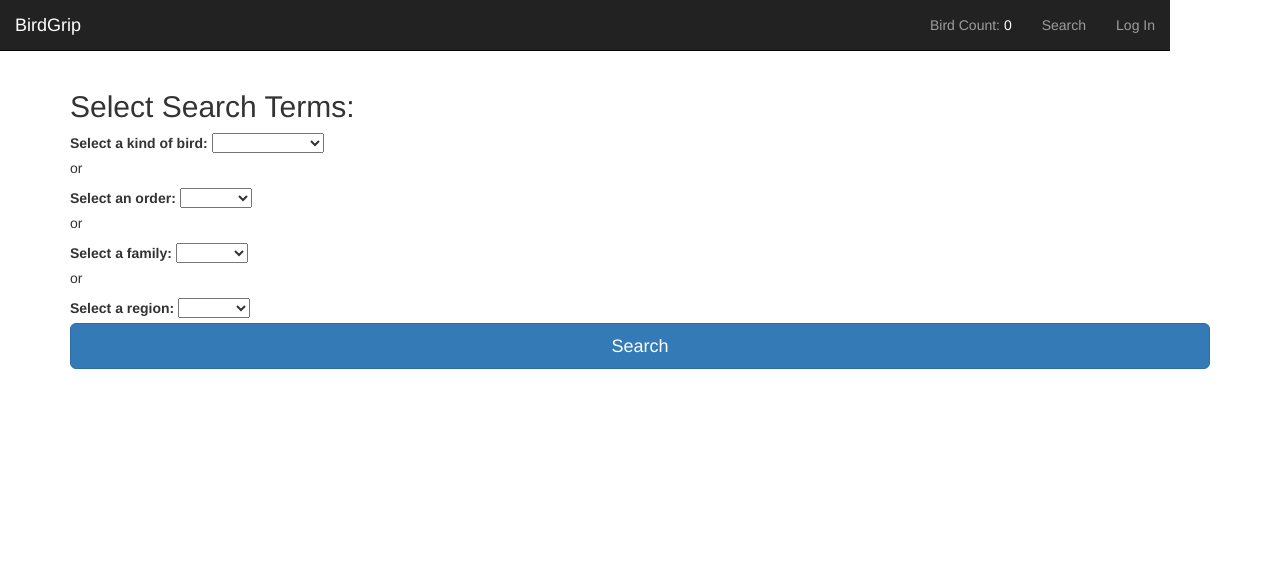
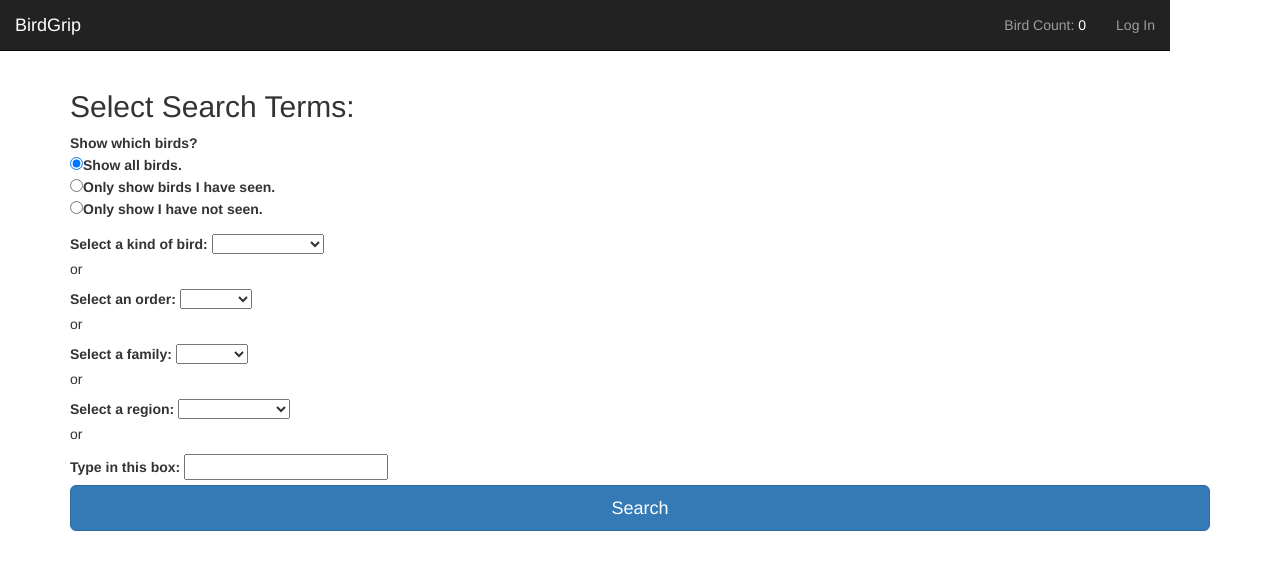
Before and after one commit to dovekie/final_project, a Flask app: template templates/search.html in a window 1280 px wide. Shown: the top 570 px of the page. Run offline with Flask 2, Linux system fonts and the light colour scheme; tables that the repository leaves empty hold one stand-in row (values such as "Sample post"); the template is opened without the code that fills it: values that come from a table or form of the project are taken from there, most other values are stand-ins (such as "Sample title", 1, 10 or a date in 2020); data that the repository does not hold is empty; some libraries are stand-ins or nearby versions.

Commit message:
rationalized the region codes and streamlined the search function.

```diff
--- a/seed.py
+++ b/seed.py
@@ -18,7 +18,7 @@
 
     ebirds = {}
 
-    for bird in json_birds:  # make a dict of scientific names: taxonIDs
+    for bird in json_birds:  # make a dict with the format: ebird[scientific name] = (taxonID, common name)
         bird_id = bird["taxonID"]
         common_name = bird["comName"]
         binom = bird["sciName"]
@@ -32,6 +32,8 @@
     faircloth_data = json.loads(faircloth_string)
     faircloth_birds = faircloth_data["records"]
 
+
+    # match the faircloth data to the ebird data, and use both to create a new row in the birds table.
     for bird in faircloth_birds:
         if bird["binomial"] in ebirds:
             binomial = bird["binomial"]
--- a/server.py
+++ b/server.py
@@ -3,7 +3,7 @@
 
 from jinja2 import StrictUndefined
 
-from flask import Flask, render_template, redirect, request, flash, session
+from flask import Flask, render_template, redirect, request, flash, session, jsonify
 from flask_debugtoolbar import DebugToolbarExtension
 
 from model import User, Bird, Observation, connect_to_db, db
@@ -14,7 +14,7 @@
 
 app.jinja_env.undefined = StrictUndefined
 
-# Housekeeping over. Now for routes.
+# common names for bird orders
 SPUH_EQUIVALENTS = {'Struthioniformes' : "Ostriches",
                     'Rheiformes' : "Rheas",
                     'Casuariiformes' : "Cassowaries",
@@ -56,6 +56,28 @@
                     'Piciformes' : "Woodpeckers",
                     'Passeriformes' : "Songbirds"}
 
+# rationalizing location codes
+REGION_CODES = { "NA" : "North America",
+              "MA" : "Middle America",
+              "SA" : "South America",
+              "LA" : "Latin America",
+              "AF" : "Africa",
+              "EU" : "Eurasia",
+              "OR" : "South Asia",
+              "AU" : "Australasia",
+              "AO" : "Atlantic Ocean",
+              "PO" : "Pacific Ocean",
+              "IO" : "Indian Ocean",
+              "TrO": "Tropical Ocean",
+              "TO" : "Temperate Ocean",
+              "NO" : "Northern Ocean",
+              "SO" : "Southern Ocean",
+              "AN" : "Antarctica",
+              "So. Cone" : "Southern Cone"
+}
+
+# Housekeeping over. Now for routes.
+
 @app.route('/')
 def index():
     """
@@ -63,27 +85,12 @@
 
     Displays a dynamic list of bird species organized by order and family
     """
-    try:
-        this_user = session['username']
-    except KeyError:
-        this_user = "guest"
-
-    print this_user
-
-    if this_user is not "guest":
-        this_user_id = User.query.filter(User.username == session['username']).one().user_id
-        print this_user_id
-
-        obs_list_clean = db.session.query(Observation.bird_id).filter(Observation.user_id == this_user_id).all()
-        print obs_list_clean
 
     # get all orders
     orders = db.session.query(Bird.order).order_by(Bird.taxon_id).group_by(Bird.order).all()
 
-    # cleaning up the one-item tuples. This should be a list comprehension.
-    orders_list = []
-    for order in orders:
-        orders_list.append(order[0])
+    # cleaning up the one-item tuples.
+    orders_list = [order[0] for order in orders]
 
     # get all families, and all orders for all families
     families = db.session.query(Bird.family, Bird.order).order_by(Bird.taxon_id).group_by(Bird.family).all()
@@ -91,7 +98,29 @@
     # get all bird objects
     birds = Bird.query.order_by(Bird.taxon_id).all()
 
-    return render_template("homepage.html", orders=orders_list, families = families, birds=birds, obs=obs_list_clean)
+    return render_template("homepage.html", orders=orders_list, families = families, birds=birds)
+
+@app.route('/mark_user_birds', methods=["GET"])
+def mark_birds():
+
+    # This will return None if the user is not logged in
+    this_user = session.get('username')
+
+    if this_user is not None:
+        this_user_id = User.query.filter(User.username == session['username']).one().user_id
+        print this_user_id
+
+        obs_list = db.session.query(Observation.bird_id).filter(Observation.user_id == this_user_id).all()
+        print len(obs_list)
+        #clean up one-item tuples
+        obs_dict = {obs[0]: '' for obs in obs_list}
+        print obs_dict
+        obs_json = jsonify(obs_dict)
+        print obs_json
+
+        return obs_json
+    else:
+        return {}  # FIXME
 
 @app.route('/search', methods=["GET"])
 def search():
@@ -103,7 +132,7 @@
     spuh = SPUH_EQUIVALENTS
     orders = Bird.query.order_by(Bird.taxon_id).group_by(Bird.order).all()
     families = Bird.query.order_by(Bird.taxon_id).group_by(Bird.family).all()
-    regions = Bird.query.order_by(Bird.taxon_id).group_by(Bird.region).all()
+    regions = REGION_CODES
 
     return render_template("search.html", orders=orders, families=families, regions=regions, spuh=spuh)
 
@@ -114,35 +143,66 @@
 
     Take search parameters from the user and queries the database
     """
+    bird_limit_param = request.form.get("which_birds")
     spuh_param = request.form.get("select_spuh")
     order_param = request.form.get("select_order")
     family_param = request.form.get("select_family")
     region_param = request.form.get("select_region")
+    other_param = request.form.get("fuzzy")
 
+    q = Bird.query
+
+    if bird_limit_param:
+        # if bird_limit_param == "all_birds":
+            # pass
+        # elif bird_limit_param == "my_birds":
+            # only show birds I have observed
+        # elif bird_limit_param == "not_my_birds":
+            # only show birds I have not observed
+        pass
+    else:
+        pass
+
+        # right now, "spuh" is just another way of picking an order
     if spuh_param:
+        print "spuh: ", spuh_param, type(spuh_param)
         order_param = spuh_param
 
+        # filter the query by order, if the user has selected an order parameter
     if order_param:
-        print order_param, type(order_param)
-        raw_orders = Bird.query.order_by(Bird.taxon_id).filter(Bird.order == order_param)
-        orders = raw_orders.group_by(Bird.order).all()
-    else:
-        orders = Bird.query.order_by(Bird.taxon_id).group_by(Bird.order).all()
+        print "order ", order_param, type(order_param)
+        q = q.filter_by(order = order_param)
 
     if family_param:
-        print family_param, type(family_param)
-        raw_families = Bird.query.order_by(Bird.taxon_id).filter(Bird.family == family_param)
-        families = raw_families.group_by(Bird.family).all()
-    else:
-        families = Bird.query.order_by(Bird.taxon_id).group_by(Bird.family).all()
+        q = q.filter_by(family = family_param)
 
+        # search inside the region field
     if region_param:
-        print region_param, type(region_param)
-        birds = Bird.query.order_by(Bird.taxon_id).filter(Bird.region==region_param).all()
-    else:
-        birds = Bird.query.order_by(Bird.taxon_id).all()
+        q = q.filter(Bird.region.like('%'+region_param+'%'))
 
-    return render_template("homepage.html", orders=orders, families = families, birds=birds)
+    # put the final query in order by taxon ID
+    q = q.order_by(Bird.taxon_id)
+
+    # get a list of bird objects
+    birds = q.all()
+
+    # get a list of order objects
+    orders_objects = q.group_by(Bird.order).all()
+
+    # generate a list of orders
+    orders_list = []
+    for order in orders_objects:
+        orders_list.append(order.order)
+
+    # get a list of family objects
+    families_objects = q.group_by(Bird.family).all()
+
+    # generate a list of (family, order) tuples
+    families = []
+    for family in families_objects:
+        families.append((family.family, family.order))
+
+    return render_template("homepage.html", orders=orders_list, families = families, birds=birds)
 
 
 # def searchfunct(list (maybe a dictionary?) of arguments):
@@ -164,7 +224,7 @@
 @app.route('/signup', methods=["POST"])
 def process_signup():
 
-    username = request.form.get("username")
+    username = request.form.get("username").lower()
     password = request.form.get("password")
     email = request.form.get("email")
 
@@ -246,11 +306,11 @@
 if __name__ == "__main__":
     # We have to set debug=True here, since it has to be True at the point
     # that we invoke the DebugToolbarExtension
-    # app.debug = True
+    app.debug = True
 
     connect_to_db(app)
 
     # Use the DebugToolbar
-    # DebugToolbarExtension(app)
+    DebugToolbarExtension(app)
 
     app.run()
--- a/static/birdscript.js
+++ b/static/birdscript.js
@@ -1,24 +1,47 @@
 //speaker-to-internets
 
-var happycount = 0;
 
-$( "p" ).click(function() {
+
+$( document ).ready(function() {
+	var happycount = 0;
+    console.log( "ready!" );
+    $.get("/mark_user_birds", function (obs_list) {
+		console.log(obs_list);
+		for (var property in obs_list) {
+			console.log("property " + property);
+			$( "#" + property ).addClass( "highlight" );
+			birdcount = $('.highlight').length;
+			$("#bird_counter").html(birdcount);
+			}
+		}
+	);
+});
+
+
+$( document ).ready( function() {
+	// $.get("/birdcount", function (birdcount) {
+	// 	console.log ("birdcount: " + birdcount);
+	// 	$("#bird_counter").html(birdcount);
+	// })
+	$( "p.species_span" ).click(function() {
 	  $( this ).toggleClass("highlight");
 	  if ( $( this ).is( ".highlight" ) ) {
-	  	happycount++;
-	    console.log("happy = " + happycount);
+	  	// happycount++;
+	   //  console.log("happy = " + happycount);
 		} else {
-		happycount--;
-	    console.log("happy = " + happycount);
+		// happycount--;
+	 //    console.log("happy = " + happycount);
 		}
 
-	    $("#bird_counter").html(happycount);
+		birdcount = $('.highlight').length;
+		$("#bird_counter").html(birdcount);
 
 	    $.ajax("/add_obs", {
 	    	method: "POST",
             datatype:"json",
-	    	data: {'count': happycount, 'bird': $(this).attr("id")}
+	    	data: {'count': birdcount, 'bird': $(this).attr("id")}
 	    }).done(function() {
   			console.log("Victory!");
 		});
 	  });
+	})
--- a/templates/base.html
+++ b/templates/base.html
@@ -26,16 +26,20 @@
                       {% else %}0
                       {% endif %}</span></a>
                 </li>
+                {% if 'username' in session.keys() %}
+                <li class = "dropdown">
+                  <a href="#" class="dropdown-toggle" data-toggle="dropdown" role="button" aria-haspopup="true" aria-expanded="false">
+                  Welcome, {{session["username"]}}<span class="caret"></span></a>
+              <ul class="dropdown-menu">
                 <li>
                     <a href="/search">Search</a>
                 </li>
-                {% if 'username' in session.keys() %}
                 <li>
-                    <a href="#">Welcome, {{session["username"]}}</a>
+                    <a href="/logout">Logout</a>
                 </li>
-                <li>
-                    <a href="/logout">Logout?</a>
-                </li>
+              </ul>
+
+              </li>
                 {% else %}
                 <li>
                     <a href="/login">Log In</a>
--- a/templates/search.html
+++ b/templates/search.html
@@ -3,6 +3,15 @@
 {% block body %}
 <h2>Select Search Terms:</h2>
 <form action="/search" class="form-search" method="POST">
+  <label>Show which birds?
+    <br>
+    <input type="radio" name="which_birds" value="all_birds" checked>Show all birds.
+    <br>
+    <input type="radio" name="which_birds" value="my_birds">Only show birds I have seen.
+    <br>
+    <input type="radio" name="which_birds" value="not_my_birds">Only show I have not seen.
+  </label>
+  <p></p>
   <label>Select a kind of bird:
     <select name="select_spuh">
         <option value=""></option>
@@ -33,12 +42,16 @@
   	<label>Select a region:
   		<select name="select_region">
   			<option value=""></option>
-	  		{% for region in regions %}
-	  	  	<option value="{{region.region}}">{{region.region}}</option>
+        {% for key, value in regions.iteritems() %}
+	  	  	<option value="{{key}}">{{value}}</option>
 	  		{% endfor %}
   		</select>
   </label>
-
+  <p>or</p>
+  <label>Type in this box:
+    <input type="text" name="fuzzy">
+  </label>
+  <br>
   <button class="btn btn-lg btn-primary btn-block" type="submit">Search
         </button>
  </form>
```
Also changed, not shown: templates/homepage.html (+6 -4 lines).
